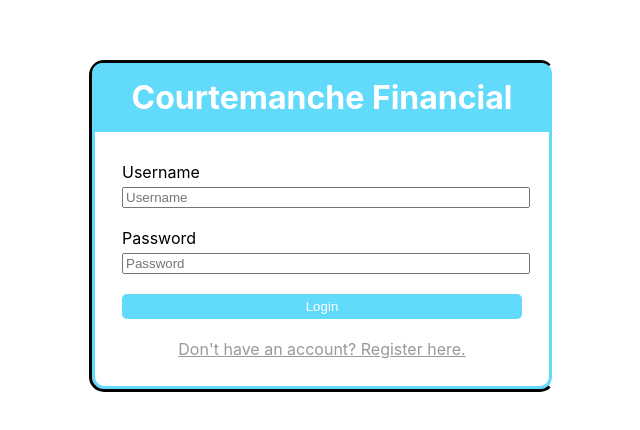
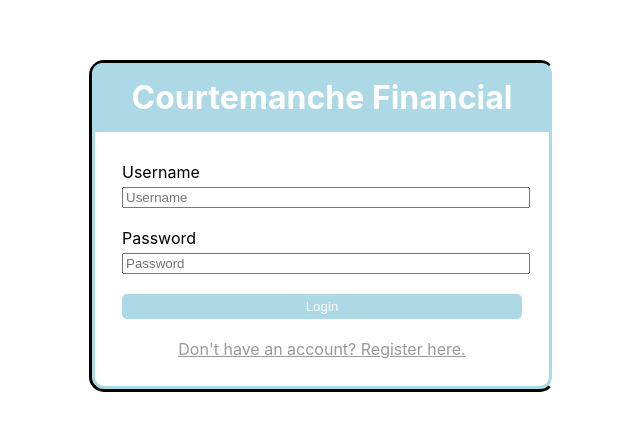
Before and after one commit to 0UTC4STD/stock-portfolio, a React (Create React App) app: page / in a window 1280 px wide. Shown: the part 174-604 px from the top of the page, without its empty margins (318-958 px from the left). Built offline with nearby package versions, Linux system fonts and the light colour scheme.

Commit message:
Color fix 2

```diff
--- a/src/styles/LoginPage.css
+++ b/src/styles/LoginPage.css
@@ -11,13 +11,13 @@
     border-radius: 15px;
     border: 3px solid #000;
     border-color: #000 transparent #000 #000;
-    box-shadow: inset 0 0 0 3px #61dafb;
+    box-shadow: inset 0 0 0 3px lightblue;
     background-color: #fff;
     width: 400px;
   }
 
   .login-header {
-    background-color: #61dafb;
+    background-color: lightblue;
     padding: 15px;
     border-radius: 10px 10px 0 0;
     margin: -30px -30px 30px -30px;
@@ -41,7 +41,7 @@
   }
 
   .login-submit {
-    background-color: #61dafb;
+    background-color: lightblue;
     color: #fff;
     border: none;
     border-radius: 5px;
--- a/src/styles/RegisterPage.css
+++ b/src/styles/RegisterPage.css
@@ -11,13 +11,13 @@
     border-radius: 15px;
     border: 3px solid #000;
     border-color: #000 transparent #000 #000;
-    box-shadow: inset 0 0 0 3px #61dafb;
+    box-shadow: inset 0 0 0 3px lightblue;
     background-color: #fff;
     width: 400px;
   }
 
   .register-header {
-    background-color: #61dafb;
+    background-color: lightblue;
     padding: 15px;
     border-radius: 10px 10px 0 0;
     margin: -30px -30px 30px -30px;
@@ -41,7 +41,7 @@
   }
 
   .register-submit {
-    background-color: #61dafb;
+    background-color: lightblue;
     color: #fff;
     border: none;
     border-radius: 5px;
```
